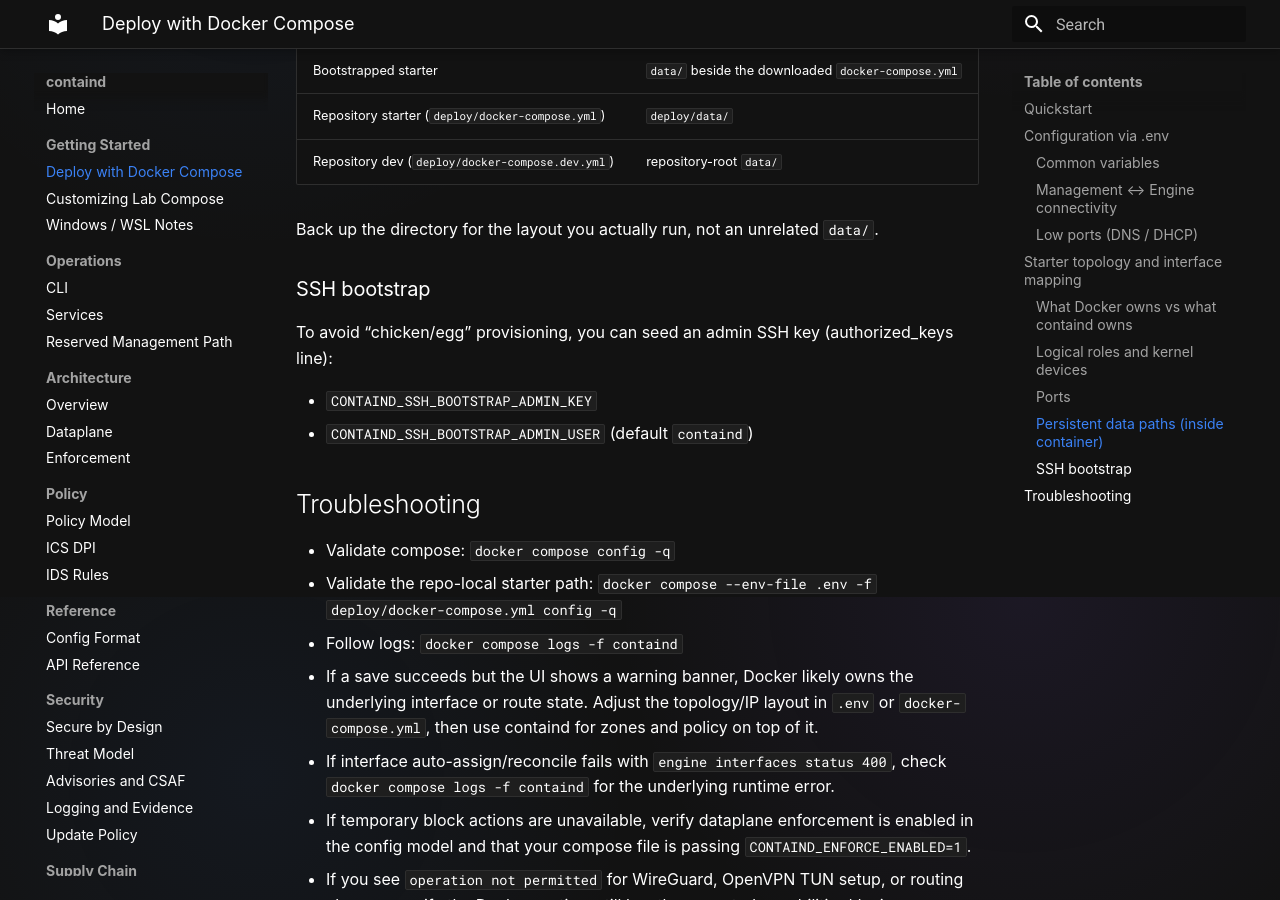
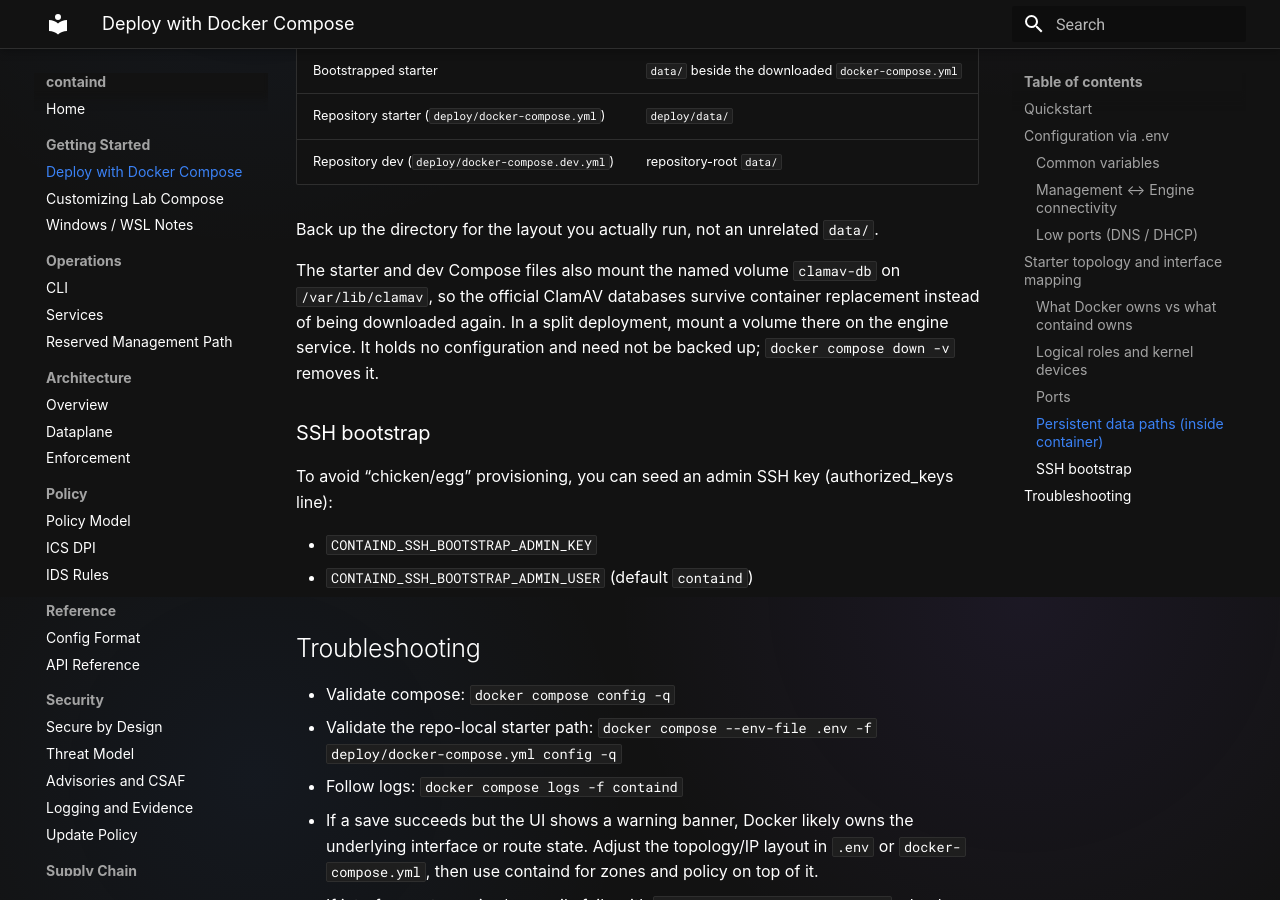
Before and after one commit to tonylturner/containd, an MkDocs documentation site: the page built from docs/mkdocs/docker-compose.md, in a window 1280 px wide and 900 px high, scrolled down 5703 px. Built offline with MkDocs 1.6.1 and Material for MkDocs 9.7.7, drawn with Linux system fonts in a browser that asks for light colours.

Commit message:
Persist ClamAV databases in a named Compose volume

```diff
--- a/docs/mkdocs/docker-compose.md
+++ b/docs/mkdocs/docker-compose.md
@@ -186,6 +186,12 @@
 
 Back up the directory for the layout you actually run, not an unrelated `data/`.
 
+The starter and dev Compose files also mount the named volume `clamav-db` on
+`/var/lib/clamav`, so the official ClamAV databases survive container
+replacement instead of being downloaded again. In a split deployment, mount a
+volume there on the engine service. It holds no configuration and need not be
+backed up; `docker compose down -v` removes it.
+
 ### SSH bootstrap
 
 To avoid “chicken/egg” provisioning, you can seed an admin SSH key (authorized_keys line):
```
Also changed, not shown: docs/mkdocs/services.md (+3 -1 lines), 2 other files.
